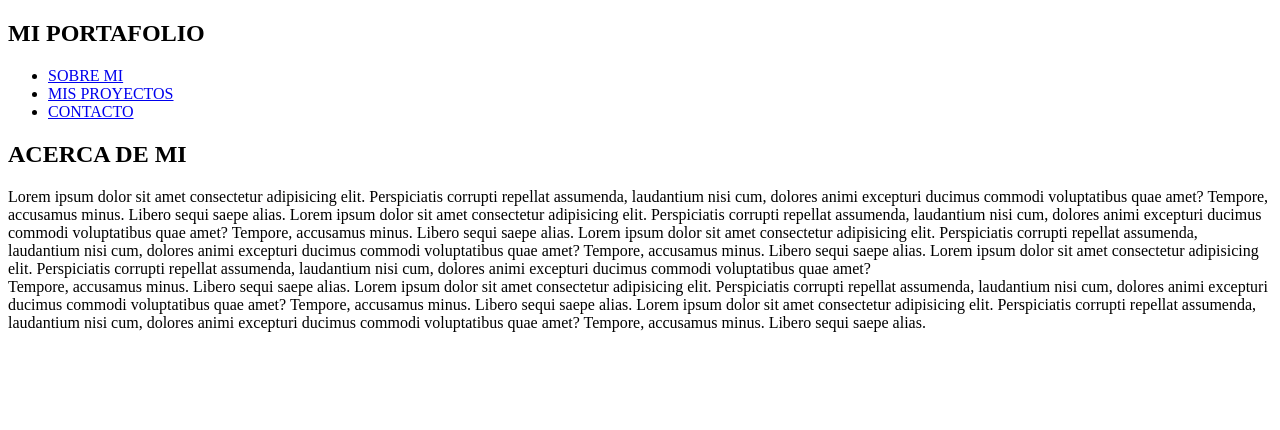
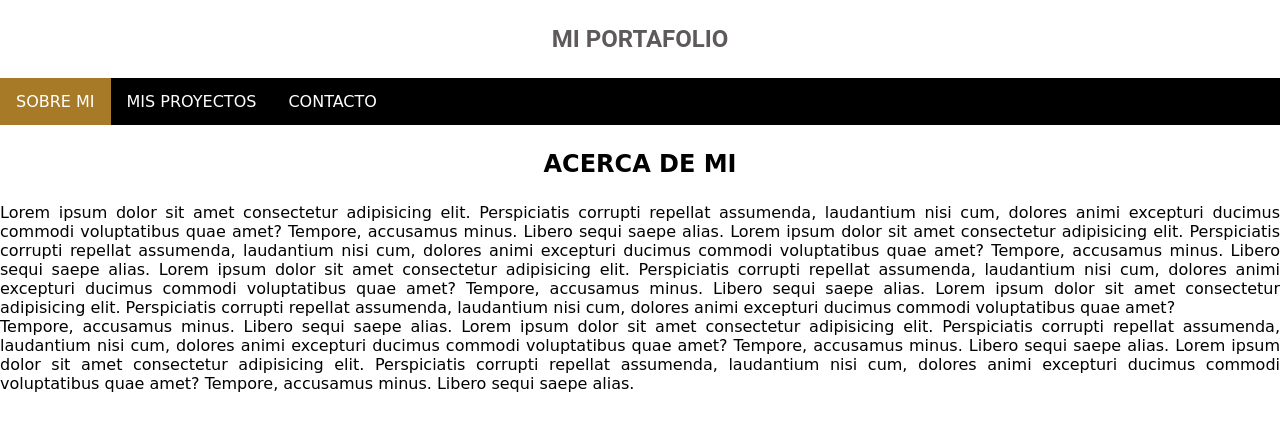
Before and after one commit to HelenGalo/MiPortafolio, a plain HTML site: page index.html in a window 1280 px wide. Drawn offline with Linux system fonts and the light colour scheme.

Commit message:
Estilo CSS

```diff
--- /dev/null
+++ b/Asset/css/Style.css
@@ -0,0 +1,67 @@
+* {
+    margin: 0;
+    padding: 0;
+  }
+
+  body {
+    font-family: 'Bebas Neue', cursive;
+    font-family: 'Roboto', sans-serif;
+  }
+
+  #inicio {
+
+    background-repeat: no-repeat;
+    background-size: auto;
+    padding: 25px;
+    color:  #5E5A5B ;
+    font-family: 'Bebas Neue', cursive;
+    font-family: 'Roboto', sans-serif;
+    display: flex;
+    justify-content: center;
+  }
+  h1 {
+    text-align: right;
+    background-position: top;
+
+
+  }
+
+#principal {
+  list-style-type: none;
+  overflow: hidden;
+  background-color: black;
+  text-align: right;
+  font-family: 'Bebas Neue', cursive;
+  }
+  #principal li {
+    float: left;
+    }
+
+  #principal li a {
+    display: block;
+    color: white;
+    text-align: center;
+    padding: 14px 16px;
+    text-decoration: none;
+    }
+
+   #principal li a:hover:not(.active) {
+    background-color: #111;
+    }
+
+  .active {
+    background-color: #a77a27;
+    }
+
+    .texto {
+      text-align: justify;
+      font-family: 'Bebas Neue', cursive;
+      margin-top: 25px;
+      }
+
+
+h2 {
+  font-family: 'Bebas Neue', cursive;
+  text-align: center;
+  margin-top: 25px;
+  }
--- a/index.html
+++ b/index.html
@@ -3,6 +3,7 @@
 <head>
     <meta charset="UTF-8">
     <meta http-equiv="X-UA-Compatible" content="IE=edge">
+    <link rel="stylesheet" href="/Asset/css/Style.css">
     <meta name="viewport" content="width=device-width, initial-scale=1.0">
     <title>Document</title>
 </head>
```
